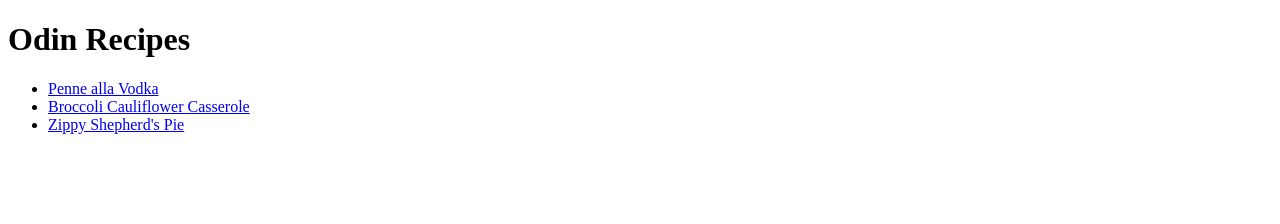
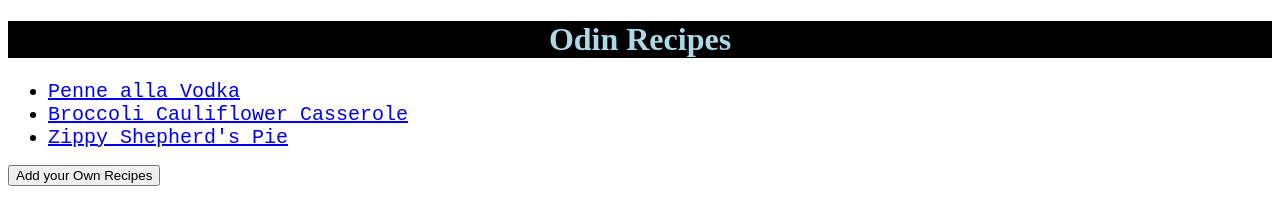
Before and after one commit to jbbyers/odin-recipes, a plain HTML site: page index.html in a window 1280 px wide. Drawn offline with Linux system fonts and the light colour scheme.

Commit message:
Added to homepage, created stylesheet Added an 'add your own recipe' page

```diff
--- a/index.html
+++ b/index.html
@@ -3,14 +3,17 @@
 <head>
     <meta charset="UTF-8">
     <title>Homepage</title>
+    <link rel="stylesheet" href="styles.css">
 </head>
 <body>
-    <h1>Odin Recipes</h1>
+    <h1 class="title"> Odin Recipes</h1>
     <ul>
-        <li> <a href="recipes/penne-alla-vodka-recipe.html">Penne alla Vodka</a></li>
-        <li> <a href="recipes/broccoli-cauliflower-casserole.html">Broccoli Cauliflower Casserole</a></li>
-        <li> <a href="recipes/zippy-shepherds-pie.html">Zippy Shepherd's Pie</a></li>
+        <li class="link" id="one"> <a href="recipes/penne-alla-vodka-recipe.html">Penne alla Vodka</a></li>
+        <li class="link" id="two"> <a href="recipes/broccoli-cauliflower-casserole.html">Broccoli Cauliflower Casserole</a></li>
+        <li class="link" id="three"> <a href="recipes/zippy-shepherds-pie.html">Zippy Shepherd's Pie</a></li>
     </ul>
-
+    <a rel="add your own recipes" href="pages/add-your-own.html">
+        <button>Add your Own Recipes</button>
+    </a>
 </body>
 </html>
--- /dev/null
+++ b/styles.css
@@ -0,0 +1,21 @@
+/* Home Page */
+
+.title {
+    color: lightblue;
+    font-family: 'Times New Roman', Times, serif;
+    background-color: black;
+    text-align: center;
+}
+.link {
+    font-size: 20px;
+    font-family: 'Courier New', Courier, monospace;
+}
+
+/* Add Your Own Recipe Page */
+
+.ayo-title {
+    font-weight: bold;
+    color: lightblue;
+    background-color: black;
+    text-align: center;
+}
```
Also changed, not shown: pages/add-your-own.html (added, +18 -0 lines).
